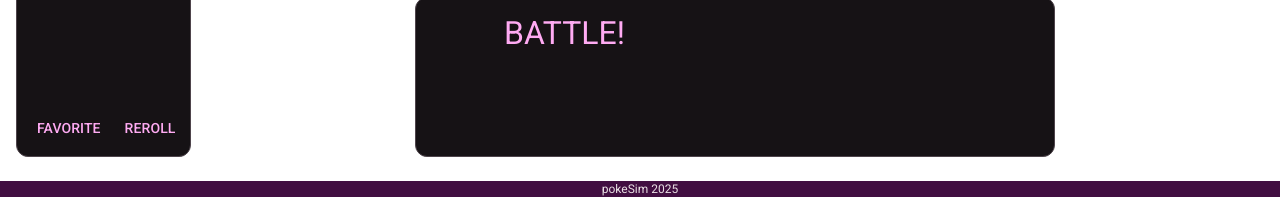
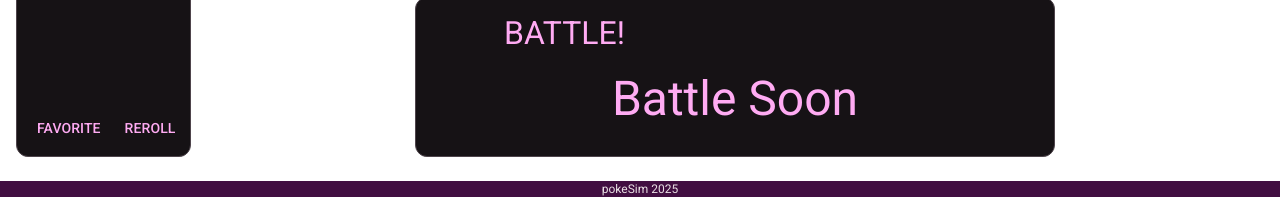
Before and after one commit to Draike13/pokeSim---Pokemon-Battle-Simulator-App, an Angular app: page / in a window 1280 px wide. Shown: the part 603-801 px from the top of the page. Built offline with nearby package versions, Linux system fonts and the light colour scheme.

Commit message:
make button its own component, finish passing value of pokemon attack logic

```diff
--- a/src/app/app.component.css
+++ b/src/app/app.component.css
@@ -30,14 +30,7 @@
   max-width: 600px;
   min-height: 200px;
 }
-.battle-button {
-  background-color: #161215;
-  border: 4px;
-  border: solid;
-  font-size: 2rem;
-  height: 10vh;
-  width: 15vw;
-}
+
 .results {
   flex: 1 1 auto;
 }
--- a/src/app/app.component.html
+++ b/src/app/app.component.html
@@ -6,7 +6,7 @@
       <app-holding-container class="player-container"
         ><app-active-player-list
       /></app-holding-container>
-      <button class="battle-button" mat-button>Start Battle</button>
+      <app-battle-button />
       <app-holding-container class="computer-container"
         ><app-computer-container
       /></app-holding-container>
--- a/src/app/app.component.ts
+++ b/src/app/app.component.ts
@@ -7,6 +7,7 @@ import { ActivePlayerListComponent } from './active-player-list/active-player-li
 import { ComputerContainerComponent } from './computer-container/computer-container.component';
 import { WinnerBoxComponent } from './winner-box/winner-box.component';
 import { MatButtonModule } from '@angular/material/button';
+import { BattleButtonComponent } from './battle-button/battle-button.component';
 
 @Component({
   selector: 'app-root',
@@ -19,6 +20,7 @@ import { MatButtonModule } from '@angular/material/button';
     ActivePlayerListComponent,
     ComputerContainerComponent,
     WinnerBoxComponent,
+    BattleButtonComponent,
   ],
   templateUrl: './app.component.html',
   styleUrl: './app.component.css',
--- /dev/null
+++ b/src/app/battle-button/battle-button.component.css
@@ -0,0 +1,8 @@
+.battle-button {
+  background-color: #161215;
+  border: 4px;
+  border: solid;
+  font-size: 2rem;
+  height: 10vh;
+  width: 15vw;
+}
--- /dev/null
+++ b/src/app/battle-button/battle-button.component.html
@@ -0,0 +1,3 @@
+<button class="battle-button" (click)="beginBattle()" mat-button>
+  Start Battle
+</button>
--- /dev/null
+++ b/src/app/battle-button/battle-button.component.ts
@@ -0,0 +1,17 @@
+import { Component } from '@angular/core';
+import { HelperService } from '../helper.service';
+import { MatButtonModule } from '@angular/material/button';
+
+@Component({
+  selector: 'app-battle-button',
+  imports: [MatButtonModule],
+  templateUrl: './battle-button.component.html',
+  styleUrl: './battle-button.component.css',
+})
+export class BattleButtonComponent {
+  constructor(private helperService: HelperService) {}
+
+  beginBattle() {
+    this.helperService.calculateBattle();
+  }
+}
--- a/src/app/helper.service.ts
+++ b/src/app/helper.service.ts
@@ -14,6 +14,8 @@ export class HelperService {
 
   playerParty: Pokemon[] = [];
   computerParty: Pokemon[] = [];
+  playerBattlePokemon?: Pokemon;
+  PokemonAttack: number | string = 'Battle Soon';
 
   makePlayerParty() {
     let partyCount = 0;
@@ -47,5 +49,14 @@ export class HelperService {
   setupBattle(pokemon: Pokemon) {
     this.playerParty.map((eachPokemon) => (eachPokemon.selected = false));
     pokemon.selected = true;
+    this.playerBattlePokemon = pokemon;
+  }
+  calculateBattle() {
+    let displayPokemon = this.playerBattlePokemon;
+    if (typeof displayPokemon?.atk === 'number') {
+      this.PokemonAttack = displayPokemon.atk;
+    } else if (typeof displayPokemon?.sAtk === 'number') {
+      this.PokemonAttack = displayPokemon.sAtk;
+    }
   }
 }
--- a/src/app/winner-box/winner-box.component.css
+++ b/src/app/winner-box/winner-box.component.css
@@ -9,3 +9,10 @@
   margin-left: 1rem;
   color: #ffabf3;
 }
+
+.attack-total {
+  display: flex;
+  justify-content: center;
+  font-size: 3rem;
+  color: #ffabf3;
+}
--- a/src/app/winner-box/winner-box.component.html
+++ b/src/app/winner-box/winner-box.component.html
@@ -3,6 +3,5 @@
     <div mat-card-avatar class="example-header-image"></div>
     <mat-card-title class="battle">BATTLE!</mat-card-title>
   </mat-card-header>
-  <ng-content></ng-content>
-  <mat-card-content> </mat-card-content>
+  <mat-card-content class="attack-total">{{ setAttack() }}</mat-card-content>
 </mat-card>
--- a/src/app/winner-box/winner-box.component.ts
+++ b/src/app/winner-box/winner-box.component.ts
@@ -10,5 +10,10 @@ import { HelperService } from '../helper.service';
   styleUrl: './winner-box.component.css',
 })
 export class WinnerBoxComponent {
-  constructor(private helperService: HelperService) {}
+  constructor(private helperService: HelperService) {
+    this.setAttack();
+  }
+  setAttack() {
+    return this.helperService.PokemonAttack;
+  }
 }
```
